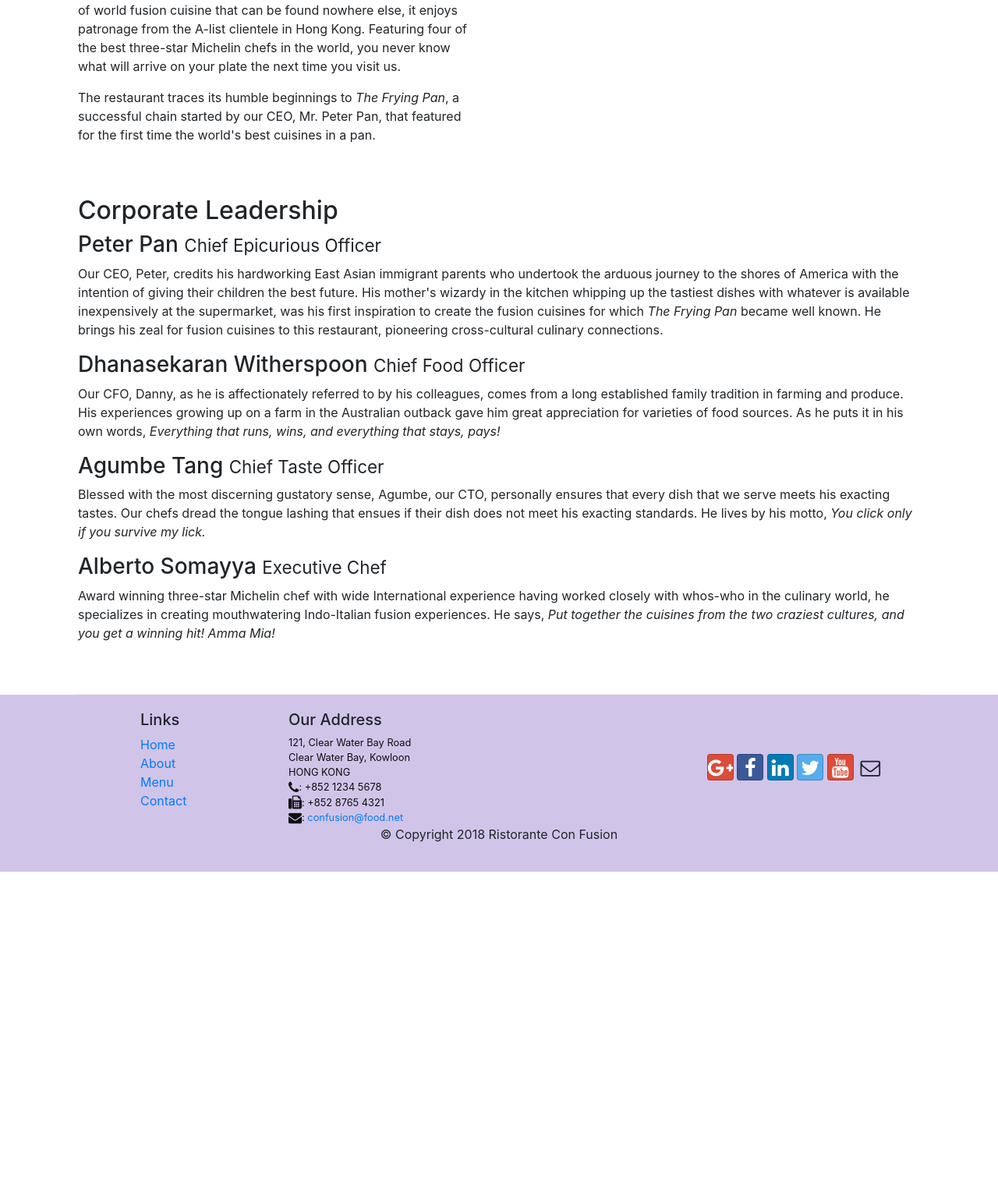
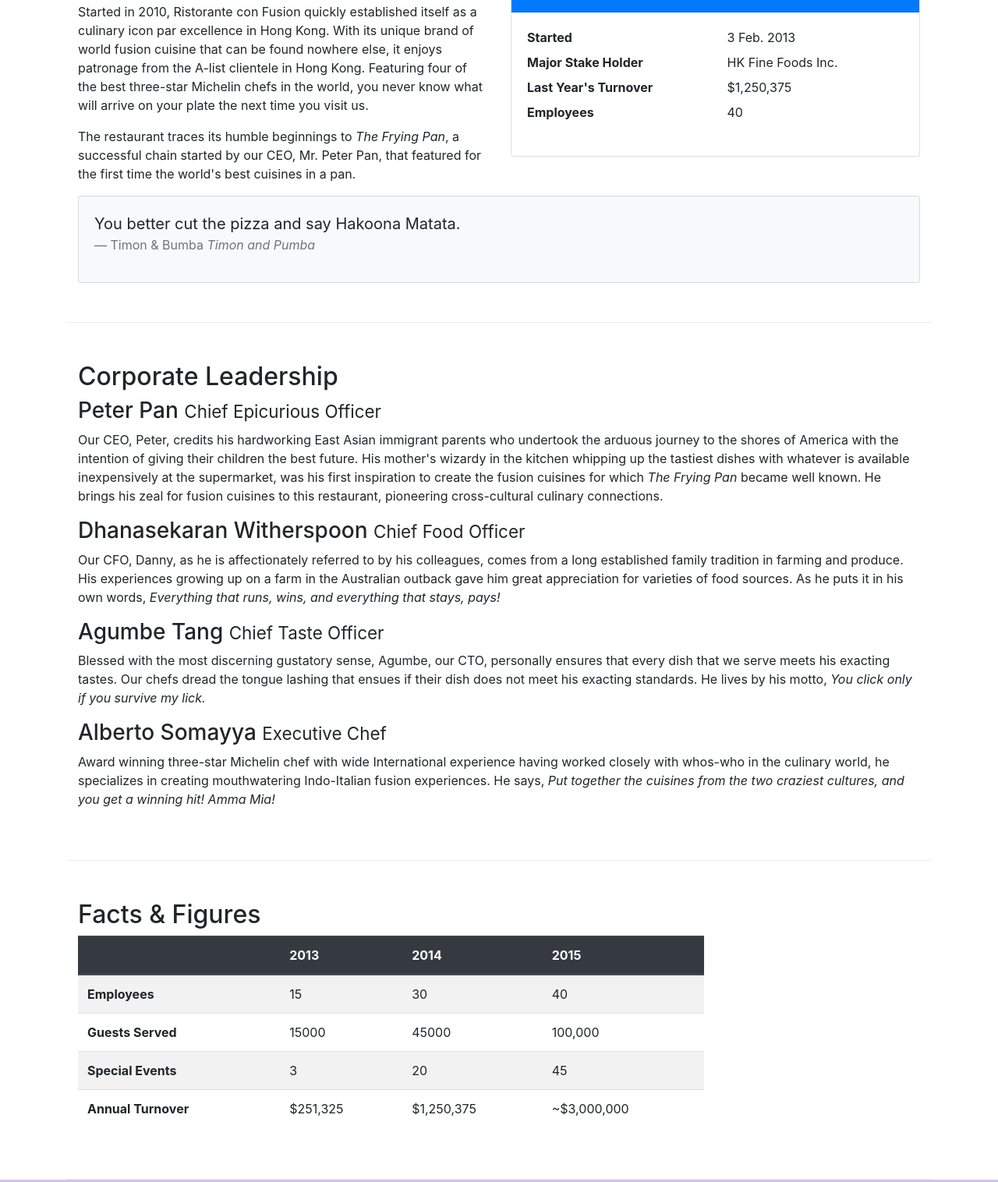
Before and after one commit to Arrow023/BootStrap, a website: page aboutus.html in a window 1280 px wide. Shown: the part 558-2074 px from the top of the page at 78% size. Before the commit the page ends 1676 px from the top, so only its background shows below. Drawn offline with nearby package versions, Linux system fonts and the light colour scheme.

Commit message:
Tables and Cards

```diff
--- a/aboutus.html
+++ b/aboutus.html
@@ -62,19 +62,44 @@
             </div>
         </div>
 
-        <div class='container'>
-            <div class='row col-sm-6 '>
+        <div class='row row-content'>
+            <div class='col-sm-6 '>
                 <h2>Our History</h2>
                 <p>Started in 2010, Ristorante con Fusion quickly established itself as a culinary icon par excellence in Hong Kong. With its unique brand of world fusion cuisine that can be found nowhere else, it enjoys patronage from the A-list clientele in Hong Kong.  Featuring four of the best three-star Michelin chefs in the world, you never know what will arrive on your plate the next time you visit us.</p>
                 <p>The restaurant traces its humble beginnings to <em>The Frying Pan</em>, a successful chain started by our CEO, Mr. Peter Pan, that featured for the first time the world's best cuisines in a pan.</p>
             </div>
-            <div class='row col-sm-6'>
+            <div class='col-sm-6'>
+                <div class='card'>
+                    <h3 class='card-header bg-primary text-white'>Facts At a Glance</h3>
+                    <div class='card-body'>
+                        <dl class='row'>
+                            <dt class="col-6">Started</dt>
+                            <dd class="col-6">3 Feb. 2013</dd>
+                            <dt class="col-6">Major Stake Holder</dt>
+                            <dd class="col-6">HK Fine Foods Inc.</dd>
+                            <dt class="col-6">Last Year's Turnover</dt>
+                            <dd class="col-6">$1,250,375</dd>
+                            <dt class="col-6">Employees</dt>
+                            <dd class="col-6">40</dd>
+                        </dl>
+                    </div>
+                </div>
+            </div>
+            <div class='col-12'>
+                <div class='card card-body bg-light'>
+                    <blockquote class='blockquote'>
+                        <p class='mb-0'>You better cut the pizza and say Hakoona Matata.</p>
+                        <footer class='blockquote-footer'>Timon &amp; Bumba
+                            <cite title='Source Title'>Timon and Pumba</cite>
+                        </footer>
+                    </blockquote>
+                </div>
             </div>
         </div>
 
 
-        <div class='container' >
-            <div class='row-content'>
+        <div class='row row-content' >
+            <div class='col-12'>
                 <h2>Corporate Leadership</h2>
                 <h3>Peter Pan <small>Chief Epicurious Officer</small></h3>
                 <p class='d-none d-sm-block'>Our CEO, Peter, credits his hardworking East Asian immigrant parents who undertook the arduous journey to the shores of America with the intention of giving their children the best future. His mother's wizardy in the kitchen whipping up the tastiest dishes with whatever is available inexpensively at the supermarket, was his first inspiration to create the fusion cuisines for which <em>The Frying Pan</em> became well known. He brings his zeal for fusion cuisines to this restaurant, pioneering cross-cultural culinary connections.</p>
@@ -84,6 +109,52 @@
                 <p class='d-none d-sm-block'>Blessed with the most discerning gustatory sense, Agumbe, our CTO, personally ensures that every dish that we serve meets his exacting tastes. Our chefs dread the tongue lashing that ensues if their dish does not meet his exacting standards. He lives by his motto, <em>You click only if you survive my lick.</em></p>
                 <h3>Alberto Somayya <small>Executive Chef</small></h3>
                 <p class='d-none d-sm-block'>Award winning three-star Michelin chef with wide International experience having worked closely with whos-who in the culinary world, he specializes in creating mouthwatering Indo-Italian fusion experiences. He says, <em>Put together the cuisines from the two craziest cultures, and you get a winning hit! Amma Mia!</em></p>
+            </div>
+       </div>
+       <div class='row row-content'>
+           <div class='col-12 col-sm-9'>
+               <h2>Facts &amp; Figures</h2>
+                <div class="table-responsive">
+                    <table class="table table-striped">
+                        <thead class="thead-dark">
+                            <tr>
+                                <th>&nbsp;</th>
+                                <th>2013</th>
+                                <th>2014</th>
+                                <th>2015</th>
+                            </tr>
+                        </thead>
+                        <tbody>
+                            <tr>
+                                <th>Employees</th>
+                                <td>15</td>
+                                <td>30</td>
+                                <td>40</td>
+                            </tr>
+                            <tr>
+                                <th>Guests Served</th>
+                                <td>15000</td>
+                                <td>45000</td>
+                                <td>100,000</td>
+                            </tr>
+                            <tr>
+                                <th>Special Events</th>
+                                <td>3</td>
+                                <td>20</td>
+                                <td>45</td>
+                            </tr>
+                            <tr>
+                                <th>Annual Turnover</th>
+                                <td>$251,325</td>
+                                <td>$1,250,375</td>
+                                <td>~$3,000,000</td>
+                            </tr>
+                        </tbody>
+                    </table>
+                </div>
+           </div>
+           <div class='col-12 col-sm-3'>
+
             </div>
        </div>
 
```
